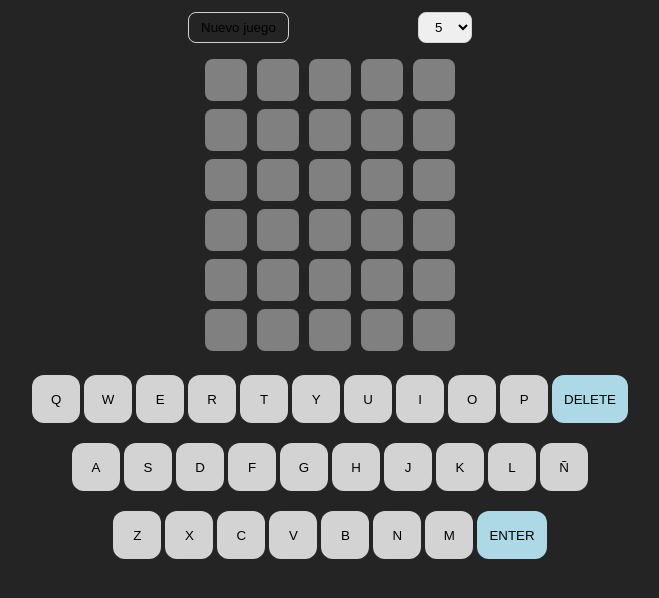
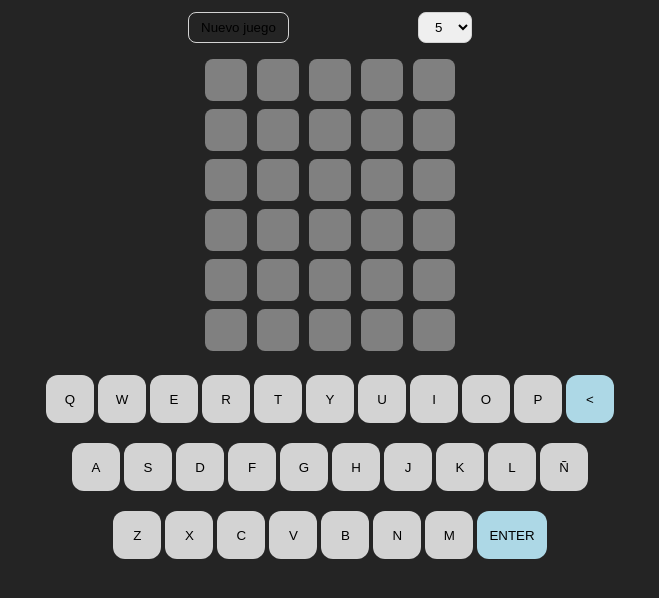
Before and after one commit to jeth18/WORDLEGAME-COPY, a React (Vite) app: page / in a window 1280 px wide. Shown: the top 598 px of the page, without its empty margins (310-969 px from the left). Built offline with nearby package versions, Linux system fonts and the light colour scheme.

Commit message:
Media querys responsive

```diff
--- a/src/App.css
+++ b/src/App.css
@@ -67,9 +67,6 @@
   padding: 12px;
   margin: 8px 0px;
 
-  min-width: 48px;
-  min-height: 48px;
-
   border: none;
   border-radius: 12px;
 
@@ -83,7 +80,7 @@
 
 .row-alphabet {
   display: flex;
-  gap: 4px;
+  gap: 1px;
 }
 
 .green {
@@ -98,3 +95,14 @@
 .action {
   background-color: lightblue !important;
 }
+
+@media (min-width: 600px) {
+  .container-alphabet button {
+    min-width: 48px;
+    min-height: 48px;
+  }
+
+  .row-alphabet {
+    gap: 4px;
+  }
+}
--- a/src/components/Keyboard.tsx
+++ b/src/components/Keyboard.tsx
@@ -9,7 +9,7 @@ export const Keyboard = ({ setLetter, deleteB, enter}: IKeyboard) => {
             <div key={index} className='row-alphabet'>
               { row.map((letter,i) => {
 
-                if(letter === 'delete') {
+                if(letter === '<') {
                   return (
                     <button key={i}
                       className='action'
--- a/src/constants.d.ts
+++ b/src/constants.d.ts
@@ -1,5 +1,5 @@
 export const keyboard: string[][] = [
-  ['q', 'w', 'e', 'r', 't', 'y', 'u', 'i', 'o', 'p', 'delete'],
+  ['q', 'w', 'e', 'r', 't', 'y', 'u', 'i', 'o', 'p', '<'],
   ['a', 's', 'd', 'f', 'g', 'h', 'j', 'k', 'l', 'ñ'],
   ['z', 'x', 'c', 'v', 'b', 'n', 'm', 'enter']
 ]
```
